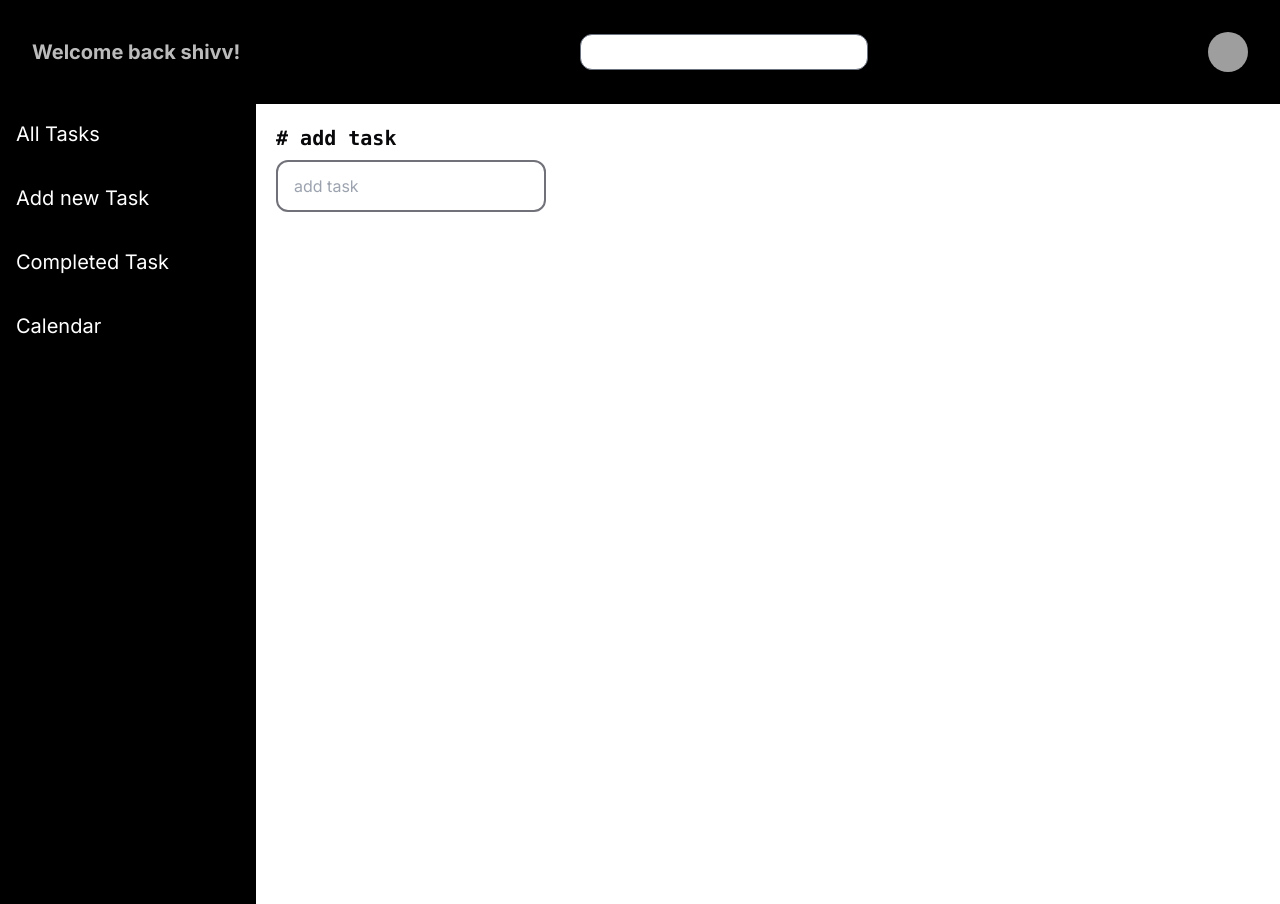
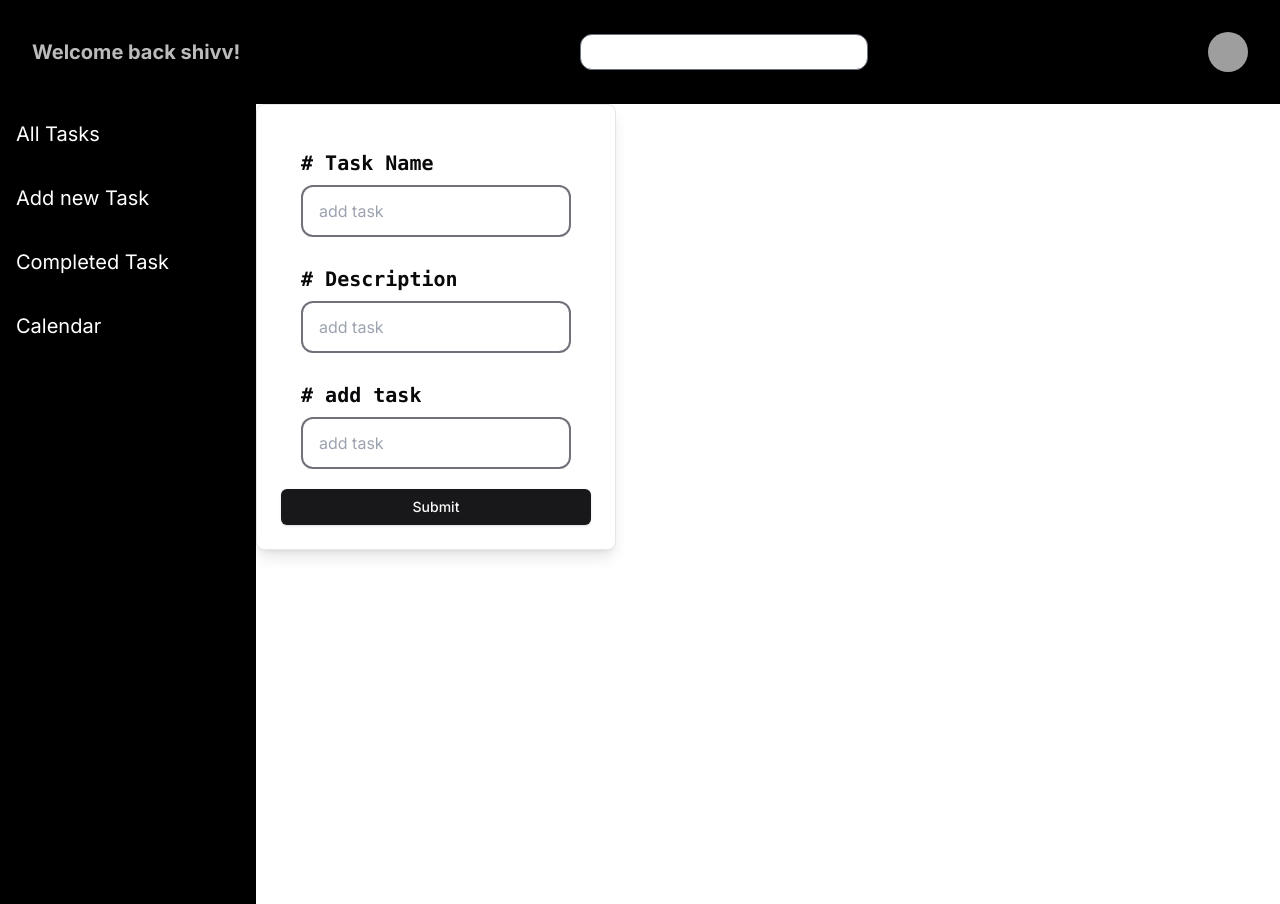
Before and after one commit to shivpratikhande/SUD_intern, a Next.js app in the folder my-app/: page /home/allTasks in a window 1280 px wide. Built offline with nearby package versions, Linux system fonts and the light colour scheme; grey boxes are pictures that could not be loaded.

Commit message:
added block component made new task ui

```diff
--- a/my-app/app/home/allTasks/page.tsx
+++ b/my-app/app/home/allTasks/page.tsx
@@ -1,10 +1,21 @@
+import Block from '@/components/Block'
 import Input from '@/components/Input'
+import { Button } from '@/components/ui/button'
 import React from 'react'
 
 function page() {
   return (
     <div>
+      <Block>
+      <Input name={"Task Name"} className={""} id={"tasks"} placeholder={"add task"} type={"string"}/>
+      <Input name={"Description"} className={""} id={"tasks"} placeholder={"add task"} type={"string"}/>
       <Input name={"add task"} className={""} id={"tasks"} placeholder={"add task"} type={"string"}/>
+
+      <Button className=' w-full'>Submit</Button>
+
+
+      </Block>
+
     </div>
   )
 }
--- /dev/null
+++ b/my-app/components/Block.tsx
@@ -0,0 +1,16 @@
+import React from 'react';
+
+interface BlockProps {
+  children: React.ReactNode;
+  className?: string;
+}
+
+const Block: React.FC<BlockProps> = ({ children, className = '' }) => {
+  return (
+    <div className={`border border-gray-200 p-6 rounded-lg shadow-lg bg-white ${className}`}>
+      {children}
+    </div>
+  );
+};
+
+export default Block;
--- a/my-app/components/Input.tsx
+++ b/my-app/components/Input.tsx
@@ -16,6 +16,7 @@ function Input({ type, placeholder, id, name, className }) {
           className=' p-3 rounded-xl px-4 border-zinc-500 border-2'
         />
       </div>
+
   )
 }
 
```
Lines whose indentation alone changed are shown as unchanged.
